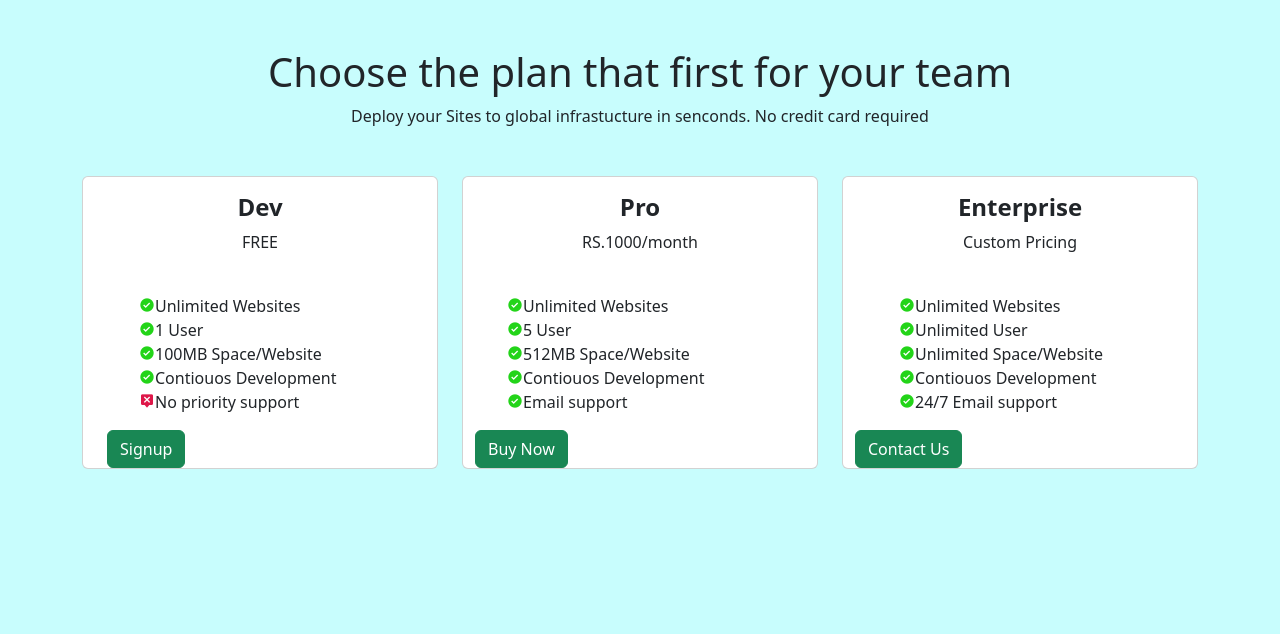
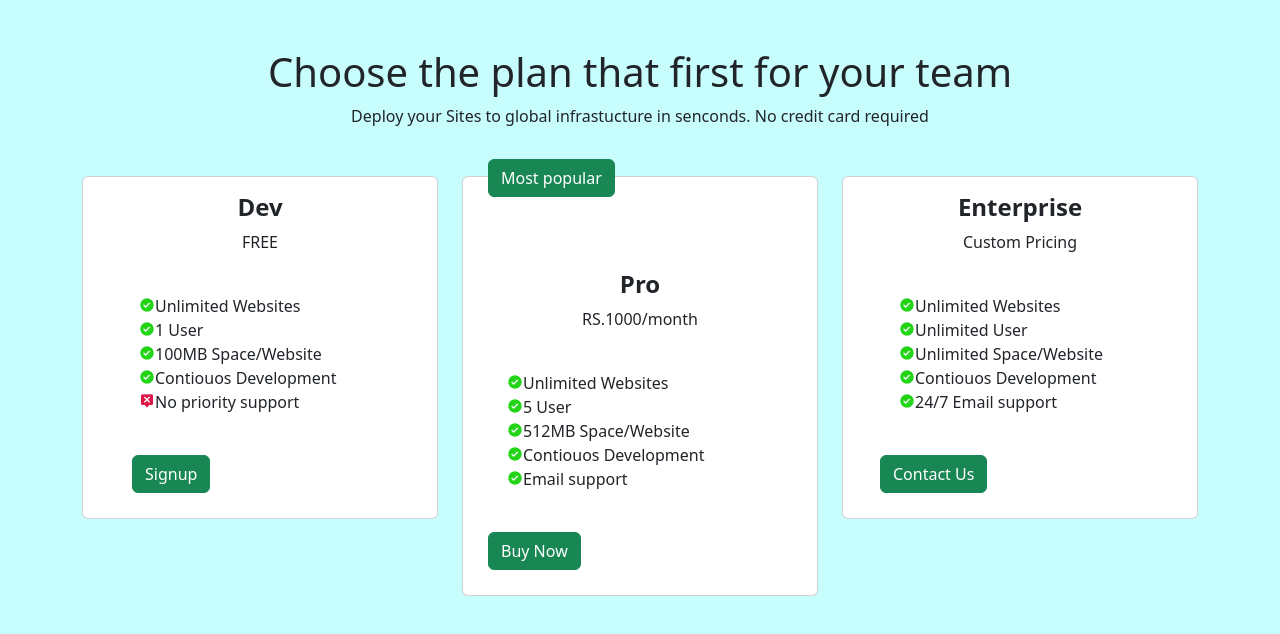
Before and after one commit to Sarvothayasivam-Sangirisa/worksheet3.1, a plain HTML site: page index.html in a window 1280 px wide. Drawn offline with nearby package versions, Linux system fonts and the light colour scheme.

Commit message:
3rd commit

```diff
--- a/index.html
+++ b/index.html
@@ -33,7 +33,7 @@
                   <li><i class='bx bxs-check-circle' style='color:#23d419'  ></i>Contiouos Development</li>
                   <li><i class='bx bxs-message-alt-x' style='color:#de1749'  ></i>No priority support</li>
                     </ul>
-                    <div class="btn-box">
+                    <div class="btn-box" id="mouse">
                         <a href="#" class="btn btn-success">Signup</a>
                       </div>
 
@@ -44,10 +44,14 @@
              <div class="col"><div class="card" id="card1">
 
                 <div class="containert mt-3">
+                  <div class="btn-box container" id="mouse">
+                    <a href="#" class="btn btn-success mb-5" style="margin-top:-60px;" id="most">Most popular</a>
+                  </div>
                   <h4 class="text-center"><b>Pro</b></h4>
                   <p class="text-center">RS.1000/month</p>
                  <br>
                  <div class="container">
+
                     <ul>
                  <li><i class='bx bxs-check-circle' style='color:#23d419'  ></i>Unlimited Websites</li>
                   <li><i class='bx bxs-check-circle' style='color:#23d419'  ></i>5 User</li>
@@ -57,7 +61,7 @@
                     </ul>
                 </div>
 
-                 <div class="btn-box container">
+                 <div class="btn-box container" id="mouse">
                     <a href="#" class="btn btn-success">Buy Now</a>
                   </div>
 
@@ -78,7 +82,7 @@
                   <li><i class='bx bxs-check-circle' style='color:#23d419'  ></i>24/7 Email support</li>
                     </ul>
                 </div>
-                <div class="btn-box">
+                <div class="btn-box" id="mouse">
                     <a href="#" class="btn btn-success">Contact Us</a>
                   </div>
 
--- a/styles.css
+++ b/styles.css
@@ -6,3 +6,6 @@ box-shadow:0 0 10px rgb(40, 167, 69,0.8);}
 ul{
     list-style-type: none;
 }
+#mouse{cursor:pointer;
+align-items: center;
+padding: 25px;}
```
